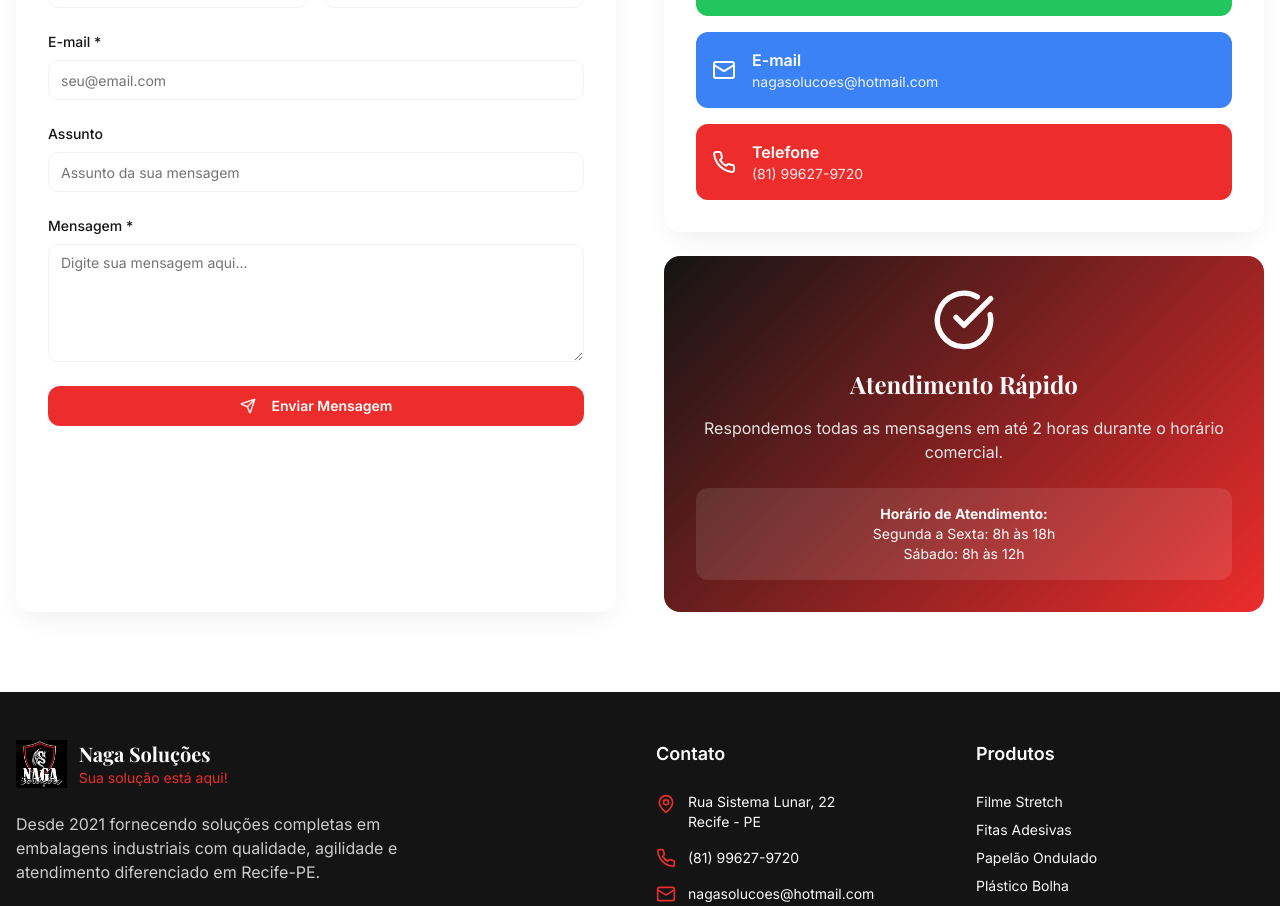
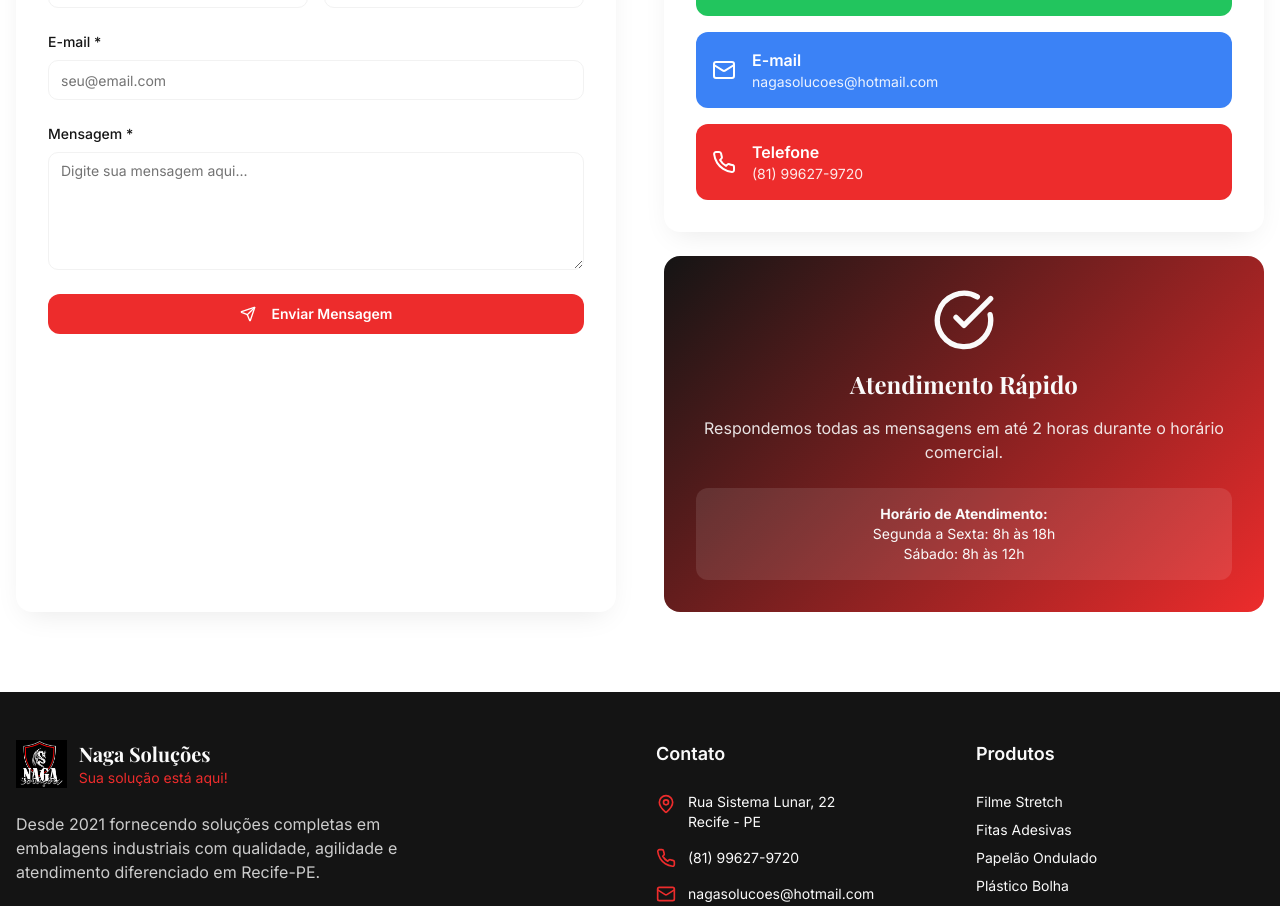
Before and after one commit to DevZipMateus/naga-solucao-digital, a React (Vite) app: page / in a window 1280 px wide. Shown: the part 10187-11093 px from the top of the page. Built offline with nearby package versions, Linux system fonts and the light colour scheme.

Commit message:
Remove assunto field
Remove o campo de assunto do formulário de contato.

```diff
--- a/src/components/Contact.tsx
+++ b/src/components/Contact.tsx
@@ -10,7 +10,6 @@ const Contact = () => {
     name: '',
     email: '',
     phone: '',
-    subject: '',
     message: ''
   });
   const [isSubmitting, setIsSubmitting] = useState(false);
@@ -33,7 +32,6 @@ const Contact = () => {
 *Nome:* ${formData.name}
 *E-mail:* ${formData.email}
 *Telefone:* ${formData.phone || 'Não informado'}
-*Assunto:* ${formData.subject || 'Contato Geral'}
 
 *Mensagem:*
 ${formData.message}
@@ -54,7 +52,6 @@ _Mensagem enviada via formulário do site_`;
         name: '',
         email: '',
         phone: '',
-        subject: '',
         message: ''
       });
       setIsSubmitting(false);
@@ -67,7 +64,7 @@ _Mensagem enviada via formulário do site_`;
   };
 
   const handleEmailDirect = () => {
-    const subject = encodeURIComponent(formData.subject || 'Contato - Naga Soluções');
+    const subject = encodeURIComponent('Contato - Naga Soluções');
     const body = encodeURIComponent(`Olá!\n\nMeu nome é ${formData.name || '[Nome]'}.\nTelefone: ${formData.phone || '[Telefone]'}\n\n${formData.message || 'Gostaria de mais informações sobre os produtos da Naga Soluções.'}\n\nAguardo retorno.\nAtenciosamente.`);
     window.open(`mailto:nagasolucoes@hotmail.com?subject=${subject}&body=${body}`, '_blank');
   };
@@ -140,21 +137,6 @@ _Mensagem enviada via formulário do site_`;
                   value={formData.email}
                   onChange={handleChange}
                   placeholder="seu@email.com"
-                  className="w-full"
-                />
-              </div>
-
-              <div>
-                <label htmlFor="subject" className="block text-sm font-medium text-foreground mb-2">
-                  Assunto
-                </label>
-                <Input
-                  id="subject"
-                  name="subject"
-                  type="text"
-                  value={formData.subject}
-                  onChange={handleChange}
-                  placeholder="Assunto da sua mensagem"
                   className="w-full"
                 />
               </div>
```
